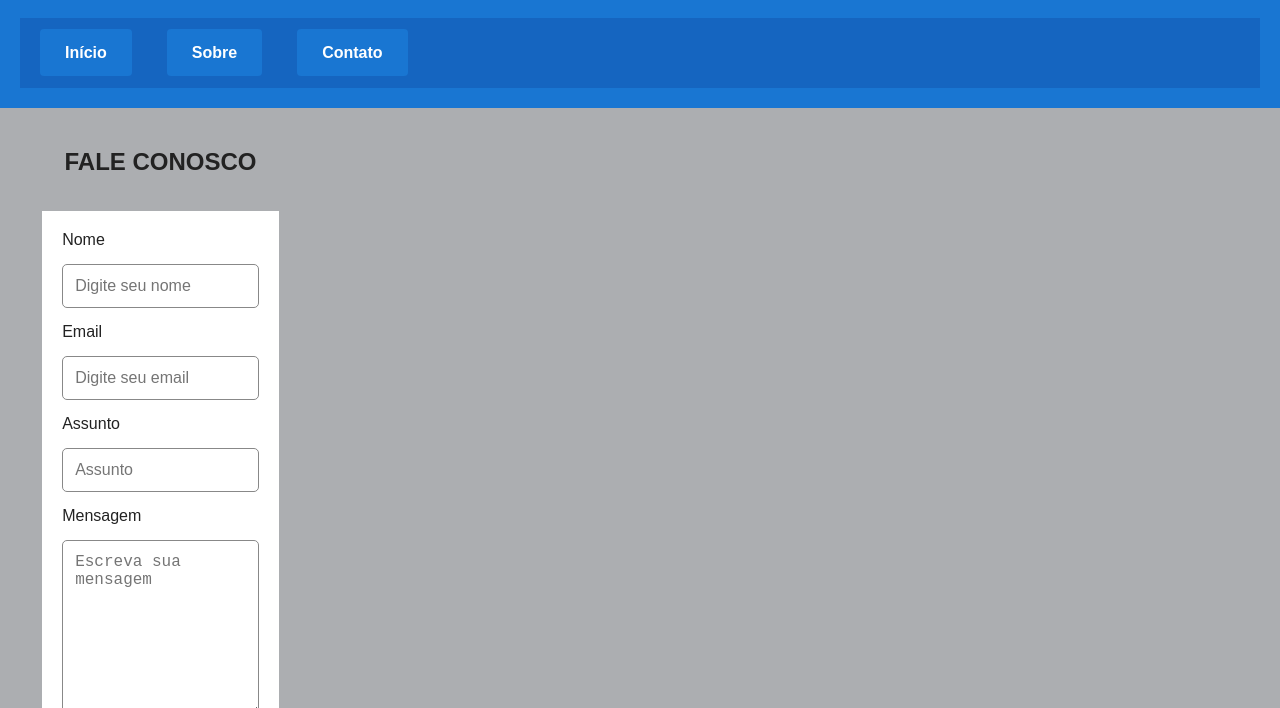
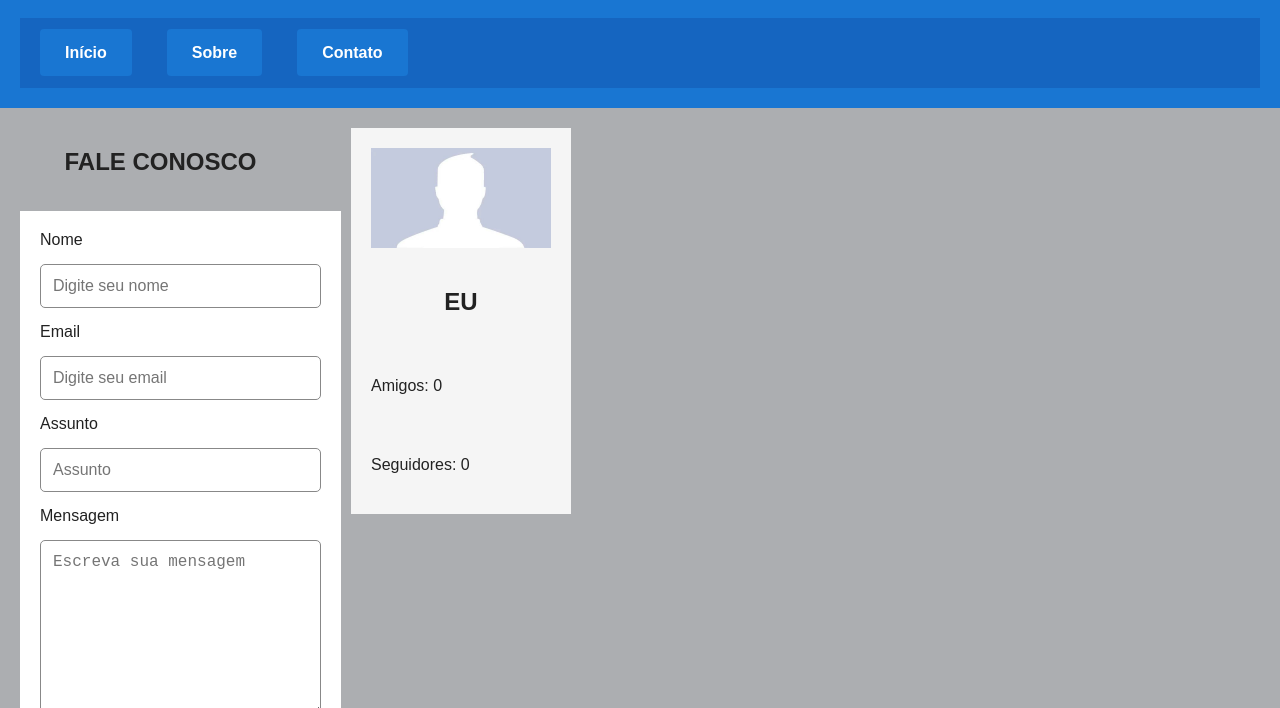
Before and after one commit to Dudis23/Quadro-Livre, a plain HTML site: page contato.html in a window 1280 px wide. Shown: the part 92-800 px from the top of the page. Drawn offline with Linux system fonts and the light colour scheme.

Commit message:
corrigindo contato

```diff
--- a/contato.html
+++ b/contato.html
@@ -52,6 +52,21 @@
 
 </section>
 
+
+<aside>
+
+
+<img src="img/ft.jpg" alt="Perfil" height="100" id="perfil">
+
+
+<h2>EU</h2>
+
+<p>Amigos: 0</p>
+
+<p>Seguidores: 0</p>
+
+</aside>
+
 </main>
 
 <footer>
--- a/estilo.css
+++ b/estilo.css
@@ -254,12 +254,12 @@ th {
 form {
     background: white;
     padding: 20px;
-    width: 70%;
     margin: auto;
-
+    width: 100%;
     display: flex;
     flex-direction: column;
     gap: 15px;
+    justify-content: center;
 }
 
 input,
@@ -272,6 +272,7 @@ textarea {
 
 textarea {
     height: 150px;
+
 }
 
 input:focus,
```
